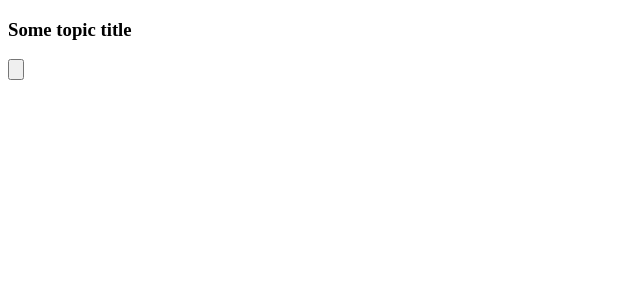
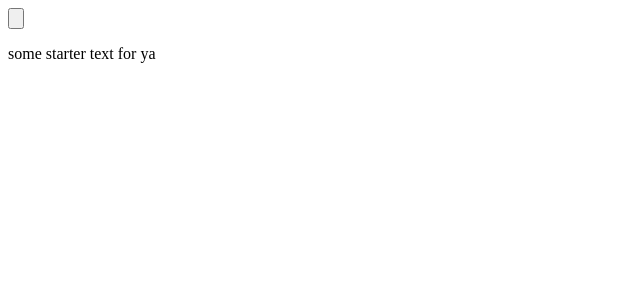
Before and after one commit to felixzhuologist/rabbithole, a React app: page / in a window 1280 px wide. Shown: the top 300 px of the page, without its empty margins (0-640 px from the left). Built offline with nearby package versions, Linux system fonts and the light colour scheme; the HTML template or start-up script is replaced by a standard one.

Commit message:
handle node splitting

```diff
--- a/package.json
+++ b/package.json
@@ -34,6 +34,8 @@
   "dependencies": {
     "@tailwindcss/ui": "^0.6.2",
     "autoprefixer": "^10.0.0",
+    "immer": "^7.0.9",
+    "nanoid": "^3.1.12",
     "react": "^16.13.1",
     "react-contenteditable": "^3.3.5",
     "react-dom": "^16.13.1",
--- a/src/index.tsx
+++ b/src/index.tsx
@@ -1,7 +1,9 @@
+import produce from 'immer';
+import { nanoid } from 'nanoid';
 import React from 'react';
 import ReactDOM from 'react-dom';
 import ContentEditable from 'react-contenteditable';
-import { Editor, Node as SlateNode, createEditor } from 'slate';
+import { Editor, Node as SlateNode, createEditor, Text } from 'slate';
 import { Slate, Editable, withReact, RenderElementProps } from 'slate-react';
 
 import Button from './Button';
@@ -53,7 +55,7 @@ import Button from './Button';
 //   };
 // };
 
-type Id = number;
+type Id = string;
 
 type Node = {
   data: SlateNode | null;
@@ -66,28 +68,35 @@ type Tree = { [key: number]: Node };
 type State = {
   tree: Tree;
   currentNode: Id;
-  nextId: number;
 };
 
-const initialState: State = {
+const initialState = (): State => {
+  const rootId = nanoid();
+  const childId = nanoid();
+  return {
     tree: {
-    '0': {
+      [rootId]: {
         data: null,
         parent: null,
-      children: [1],
+        children: [childId],
       },
-    '1': {
+      [childId]: {
         data: {
           type: 'paragraph',
           children: [{ text: 'some starter text for ya' }],
         },
         parent: 0,
         children: [],
-    }
       },
-  currentNode: 0,
-  nextId: 2,
+    },
+    currentNode: rootId,
   };
+};
+
+// TODO: generalize
+const TitleElement = (props: SlateNode) => (
+  <h3 className="font-sans text-lg font-semibold">{props.children[0].text}</h3>
+);
 
 const DefaultElement = (props: RenderElementProps) => (
   <div {...props.attributes} className={`flex data-row space-x-2`}>
@@ -125,90 +134,76 @@ const DefaultElement = (props: RenderElementProps) => (
   </div>
 );
 
-// https://github.com/ianstormtaylor/slate/blob/master/packages/slate-react/src/components/editable.tsx#L235
-// For some reason this type isn't exported. Is this different from the type that
-// the local onDOMBeforeInput receives?
-type SlateEvent = Event & {
-  inputType: string;
+type SlateContainerProps = {
+  value: SlateNode[];
+  mergeValue: (value: SlateNode[]) => void;
+  generateId: () => Id;
 };
 
-const App: React.FunctionComponent<{}> = (props: {}) => {
-  const [visibleNodes, setVisibleNodes] = React.useState(new Set([1, 3]));
+const SlateContainer = (props: SlateContainerProps) => {
+  const { value, mergeValue } = props;
+  const [localValue, setLocalValue] = React.useState(value);
+  React.useEffect(() => {
+    return () => {
+      mergeValue(localValue);
+    };
+  }, []);
 
-  const renderElement = React.useCallback(
-    (props: RenderElementProps) => {
-      if (!visibleNodes.has(props.element.id)) {
-        return null;
+  const editor = React.useMemo(() => withReact(createEditor()), []);
+
+  const renderElement = React.useCallback((props: RenderElementProps) => {
+    return <DefaultElement {...props} />;
+  }, []);
+
+  return (
+    <Slate
+      editor={editor}
+      value={localValue}
+      onChange={(newValue) => {
+        setLocalValue(
+          produce(newValue, (val) => {
+            for (let i = 0; i < val.length; ++i) {
+              // invariant: all nodes only contain leaf (text) nodes as children.
+              // TODO: don't do this check in prod
+              if (!val[i].children.every((child) => Text.isText(child))) {
+                console.warn(`Slate node ${i} is not flat: `, val[i]);
               }
-      return <DefaultElement {...props} />;
-    },
-    [visibleNodes]
-  );
-  const editor = React.useMemo(() => withReact(createEditor()), []);
-  const onDOMBeforeInput = React.useCallback((event: SlateEvent) => {
-    const { inputType } = event;
-    switch (inputType) {
-      case 'insertParagraph': {
-        Editor.insertBreak(editor)
-        event.preventDefault();
-        break;
+              // node splitting will cause the two pieces of the split node to share
+              // the same ID. as a hacky workaround, check for consecutive nodes
+              // with the same ID and give the second one a new ID
+              if (i > 0 && val[i - 1].id === val[i].id) {
+                val[i].id = nanoid();
               }
             }
-  }, [editor]);
+          })
+        );
+      }}
+    >
+      <Editable renderElement={renderElement} />
+    </Slate>
+  );
+};
 
-  // const [value, setValue] = React.useState([
-  //   {
-  //     id: 1,
-  //     type: 'paragraph',
-  //     children: [{ text: 'some text.' }],
-  //   },
-  //   {
-  //     id: 2,
-  //     type: 'paragraph',
-  //     children: [{ text: 'foo' }],
-  //   },
-  //   {
-  //     id: 3,
-  //     type: 'paragraph',
-  //     children: [
-  //       { text: 'parent' },
-  //       {
-  //         id: 4,
-  //         type: 'paragraph',
-  //         children: [{ text: 'child1' }],
-  //       },
-  //       {
-  //         id: 5,
-  //         type: 'paragraph',
-  //         children: [{ text: 'child2 ' }],
-  //       },
-  //     ],
-  //   },
-  // ]);
-  const [value, setValue] = React.useState([
-    {
-      id: 1,
-      children: [{ text: '' }],
-    },
-  ]);
+const reducer = (state: State, action: any): State => state;
+
+const App: React.FunctionComponent<{}> = (props: {}) => {
+  const [state, dispatch] = React.useReducer(reducer, initialState());
+  const { tree, currentNode } = state;
+  const { data, parent, children } = tree[currentNode];
+
+  const initialEditorData = children.map((id) => ({ id, ...tree[id].data }));
+  const mergeEditorData = React.useCallback((data: SlateNode[]) => {
+    console.log('merging data: ', data);
+  }, []);
 
   return (
     <div className="container mx-auto m-8">
-      <h3 className="font-sans text-lg font-semibold">Some topic title</h3>
+      {data && <TitleElement {...data} />}
       <div className="flex flex-col space-y-2 ml-2 my-4">
-        <Slate
-          editor={editor}
-          value={value}
-          onChange={(newValue) => {
-            console.log(newValue);
-            setValue(newValue);
-          }}
-        >
-          <Editable
-            renderElement={renderElement}
-            onDOMBeforeInput={onDOMBeforeInput}
+        <SlateContainer
+          value={initialEditorData}
+          mergeValue={mergeEditorData}
         />
-        </Slate>
       </div>
     </div>
   );
```
Also changed, not shown: 1 other file (tests, documents, lock files or other folders). Lines whose indentation alone changed are shown as unchanged.
